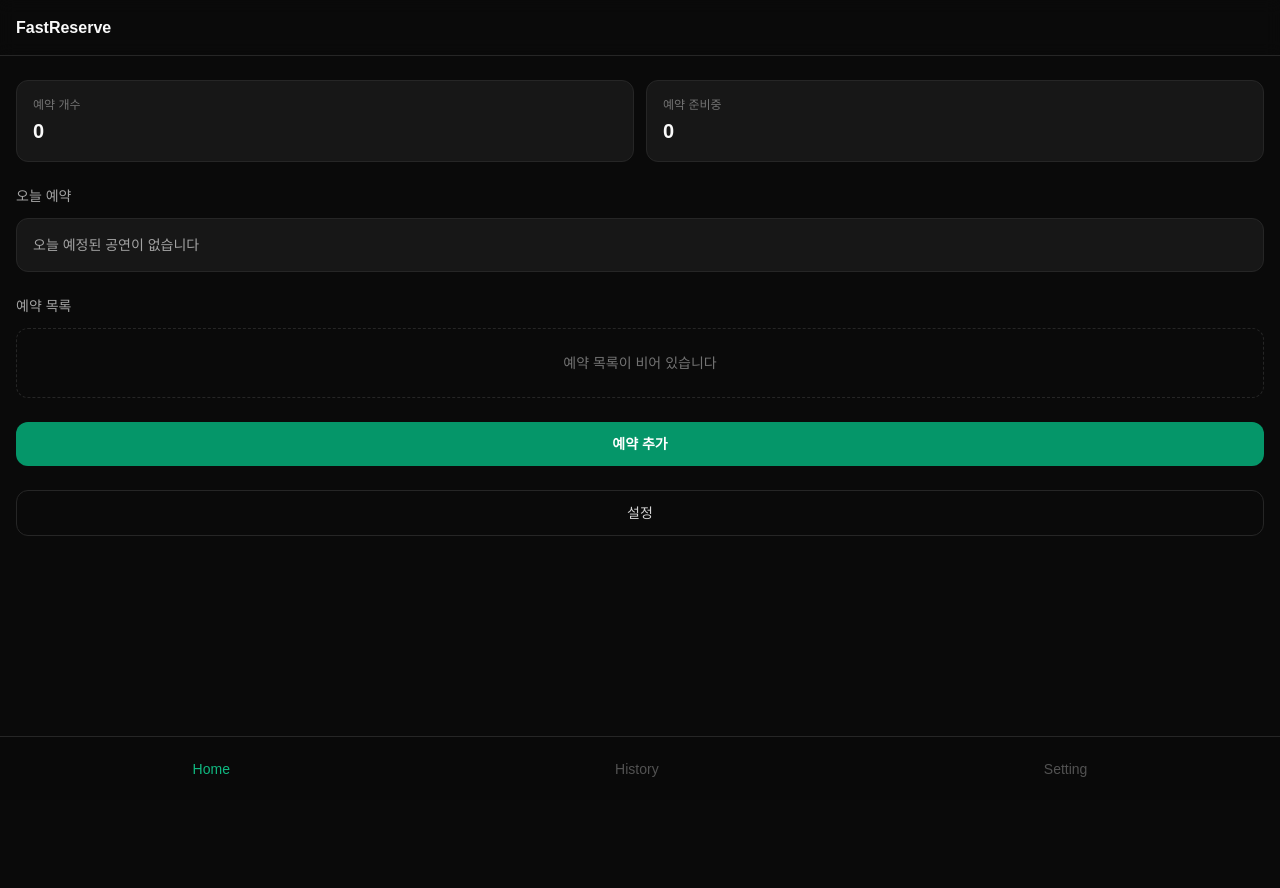
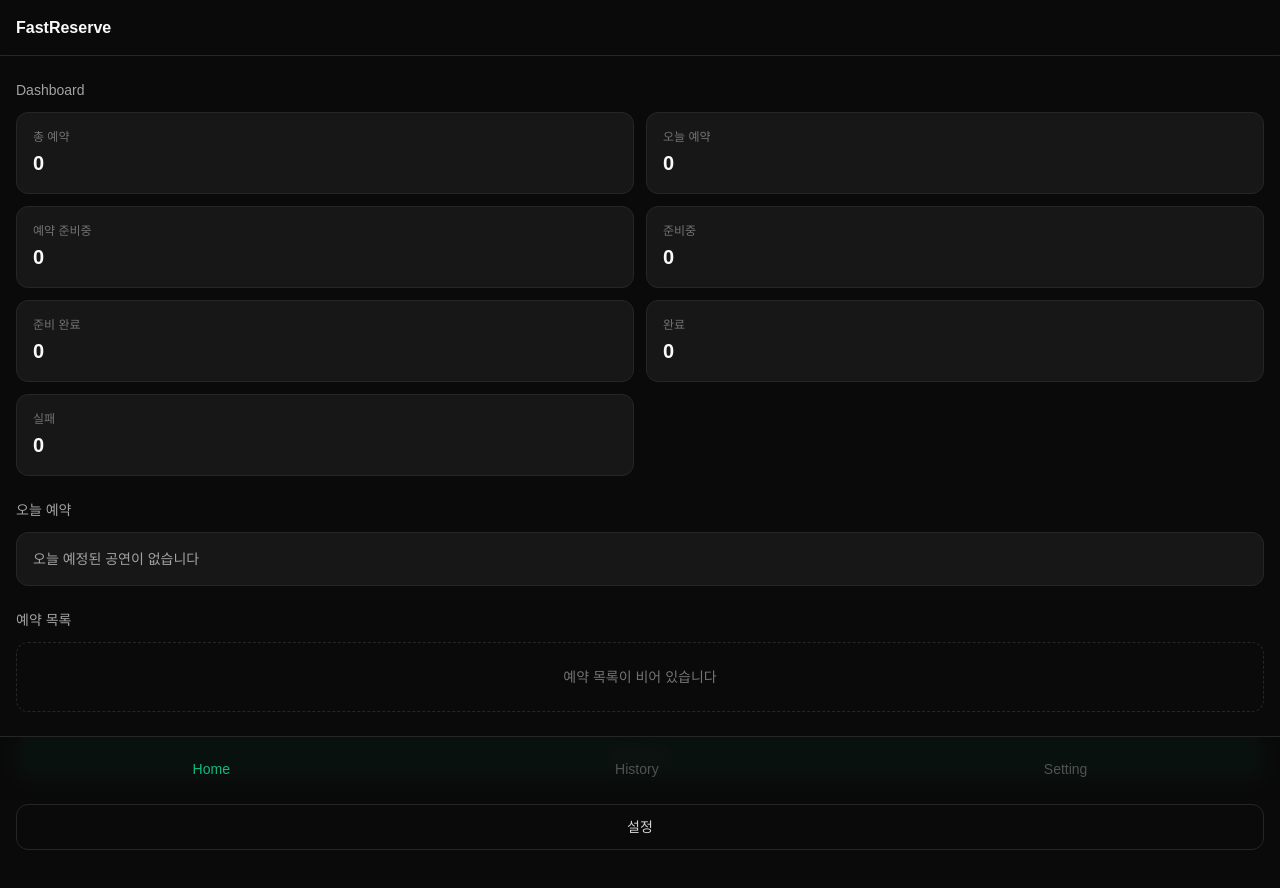
Before and after one commit to parkviewhappy-cmyk/fastreserve, a React (Vite) app: page / in a window 1280 px wide. Shown: the top 888 px of the page. Before the commit the page ends 800 px from the top, so only its background shows below. Built offline with nearby package versions, Linux system fonts and the light colour scheme; a web font is replaced by a local one.

Commit message:
feat: integrate ready engine dashboard into home screen

```diff
--- a/src/pages/Home/Home.tsx
+++ b/src/pages/Home/Home.tsx
@@ -2,40 +2,43 @@ import { Link } from 'react-router-dom'
 import Header from '@/components/layout/Header'
 import BottomNavigation from '@/components/layout/BottomNavigation'
 import ReservationCard from '@/components/common/ReservationCard'
+import SummaryCard from '@/components/common/SummaryCard'
 import { reservationManager } from '@/domain/reservation'
-import { ReservationStatus } from '@/types/reservation'
-
-function getTodayDateString(): string {
-  const now = new Date()
-  const year = now.getFullYear()
-  const month = String(now.getMonth() + 1).padStart(2, '0')
-  const day = String(now.getDate()).padStart(2, '0')
-  return `${year}-${month}-${day}`
-}
+import { readyEngine } from '@/domain/ready'
 
 /**
  * Home 화면.
- * Sprint 3 범위: ReservationManager(LocalStorage 기반)를 통해 예약 목록을 조회하여
- * 예약 개수 / 오늘 예약 / 예약 준비중 개수 / Reservation Card 목록을 표시한다.
+ * Sprint 4 범위: 상단 Dashboard는 Ready Engine의 getDashboardSummary() 결과만 사용하며
+ * Home에서 직접 통계를 계산하지 않는다. "오늘 예약"도 Ready Engine의
+ * getTodayReservations()를 사용한다.
  */
 function Home() {
   const reservations = reservationManager.list()
-  const todayReservations = reservations.filter(
-    (reservation) => reservation.eventDate === getTodayDateString()
-  )
-  const waitingCount = reservations.filter(
-    (reservation) => reservation.status === ReservationStatus.Waiting
-  ).length
+  const dashboard = readyEngine.getDashboardSummary()
+  const todayReservations = readyEngine.getTodayReservations()
 
   return (
     <div className="flex min-h-screen flex-col">
       <Header title="FastReserve" />
 
       <main className="flex-1 space-y-6 px-4 py-6">
-        {/* 요약 정보 */}
-        <section className="grid grid-cols-2 gap-3">
-          <SummaryCard label="예약 개수" value={reservations.length} />
-          <SummaryCard label="예약 준비중" value={waitingCount} />
+        {/* Dashboard (Ready Engine 결과) */}
+        <section>
+          <h2 className="mb-3 text-sm font-medium text-neutral-400">
+            Dashboard
+          </h2>
+          <div className="grid grid-cols-2 gap-3">
+            <SummaryCard label="총 예약" value={dashboard.totalReservation} />
+            <SummaryCard label="오늘 예약" value={dashboard.todayReservation} />
+            <SummaryCard
+              label="예약 준비중"
+              value={dashboard.waitingReservation}
+            />
+            <SummaryCard label="준비중" value={dashboard.preparingReservation} />
+            <SummaryCard label="준비 완료" value={dashboard.readyReservation} />
+            <SummaryCard label="완료" value={dashboard.completedReservation} />
+            <SummaryCard label="실패" value={dashboard.failedReservation} />
+          </div>
         </section>
 
         {/* 오늘 예약 */}
@@ -104,13 +107,4 @@ function Home() {
   )
 }
 
-function SummaryCard({ label, value }: { label: string; value: number }) {
-  return (
-    <div className="rounded-xl border border-neutral-800 bg-neutral-900 p-4">
-      <p className="text-xs text-neutral-500">{label}</p>
-      <p className="mt-1 text-xl font-semibold text-neutral-50">{value}</p>
-    </div>
-  )
-}
-
 export default Home
```
